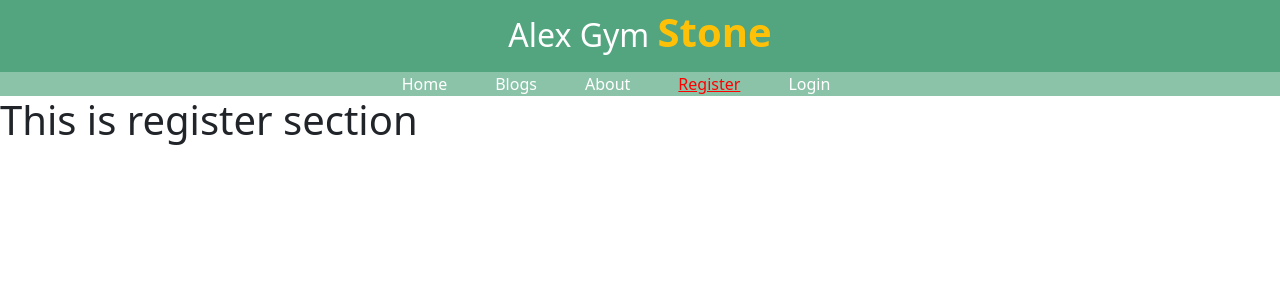
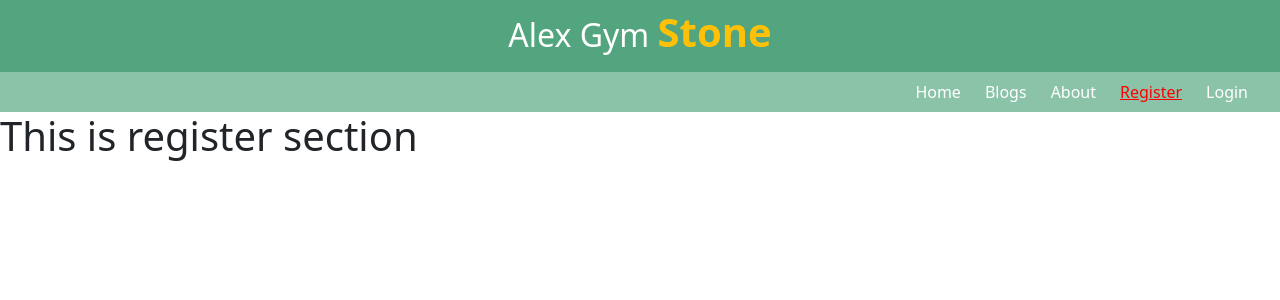
Before and after one commit to AkasHZamaN/alex-gym-stroner-interactive, a React (Create React App) app: page /register in a window 1280 px wide. Shown: the top 300 px of the page. Built offline with nearby package versions, Linux system fonts and the light colour scheme.

Commit message:
carousal added

```diff
--- a/src/Pages/Header/Header.js
+++ b/src/Pages/Header/Header.js
@@ -10,12 +10,12 @@ const Header = () => {
         </h2>
       </article>
 
-      <nav className="d-flex justify-content-center align-items-center bg-success bg-opacity-50">
-          <CustomLink className="me-5" to={'/'}>Home</CustomLink>
-          <CustomLink className="me-5" to={'/blogs'}>Blogs</CustomLink>
-          <CustomLink className="me-5" to={'/about'}>About</CustomLink>
-          <CustomLink className="me-5" to={'/register'}>Register</CustomLink>
-          <CustomLink className="me-5" to={'/login'}>Login</CustomLink>
+      <nav className="d-flex justify-content-end align-items-center bg-success bg-opacity-50 p-2 mx-auto">
+          <CustomLink className="me-4" to={'/'}>Home</CustomLink>
+          <CustomLink className="me-4" to={'/blogs'}>Blogs</CustomLink>
+          <CustomLink className="me-4" to={'/about'}>About</CustomLink>
+          <CustomLink className="me-4" to={'/register'}>Register</CustomLink>
+          <CustomLink className="me-4" to={'/login'}>Login</CustomLink>
       </nav>
 
     </section>
--- a/src/Pages/Home/Home.js
+++ b/src/Pages/Home/Home.js
@@ -1,11 +1,55 @@
-import React from 'react';
+import React from "react";
+import { Carousel } from "react-bootstrap";
 
 const Home = () => {
-    return (
-        <div>
-            <h1 className=''>This is Home Section.</h1>
-        </div>
-    );
+  return (
+    <section>
+      <article className="">
+        <Carousel>
+          <Carousel.Item>
+            <img
+                style={{height: '550px'}}
+              className="d-block w-100"
+              src="https://img.freepik.com/free-vector/realistic-fitness-facebook-cover_23-2149236554.jpg?w=1060"
+              alt="First slide"
+            />
+            <Carousel.Caption>
+              <h3>The health channel!!</h3>
+              <p>Nulla vitae elit libero, a pharetra augue mollis interdum.</p>
+            </Carousel.Caption>
+          </Carousel.Item>
+          <Carousel.Item>
+            <img
+                style={{height: '550px'}}
+              className="d-block w-100"
+              src="https://img.freepik.com/free-vector/flat-design-fitness-twitch-banner_23-2149224811.jpg?w=1380&t=st=1650145312~exp=1650145912~hmac=ae2d5fd30b671c2117bf26fb32a9db3b862a7b20cce99a1fd584cda9e7215038"
+              alt="Second slide"
+            />
+
+            <Carousel.Caption>
+              <h3>The health channel!!</h3>
+              <p>Lorem ipsum dolor sit amet, consectetur adipiscing elit.</p>
+            </Carousel.Caption>
+          </Carousel.Item>
+          <Carousel.Item>
+            <img
+                style={{height: '550px'}}
+              className="d-block w-100"
+              src="https://img.freepik.com/free-vector/gradient-fitness-facebook-cover_23-2149229870.jpg?t=st=1650142867~exp=1650143467~hmac=0cc25d2b017198294a331316dd2425f527ef2e850db27dee772d7f2407594133&w=1380"
+              alt="Third slide"
+            />
+
+            <Carousel.Caption>
+              <h3>The health channel!!</h3>
+              <p>
+                Praesent commodo cursus magna, vel scelerisque nisl consectetur.
+              </p>
+            </Carousel.Caption>
+          </Carousel.Item>
+        </Carousel>
+      </article>
+    </section>
+  );
 };
 
 export default Home;
```
